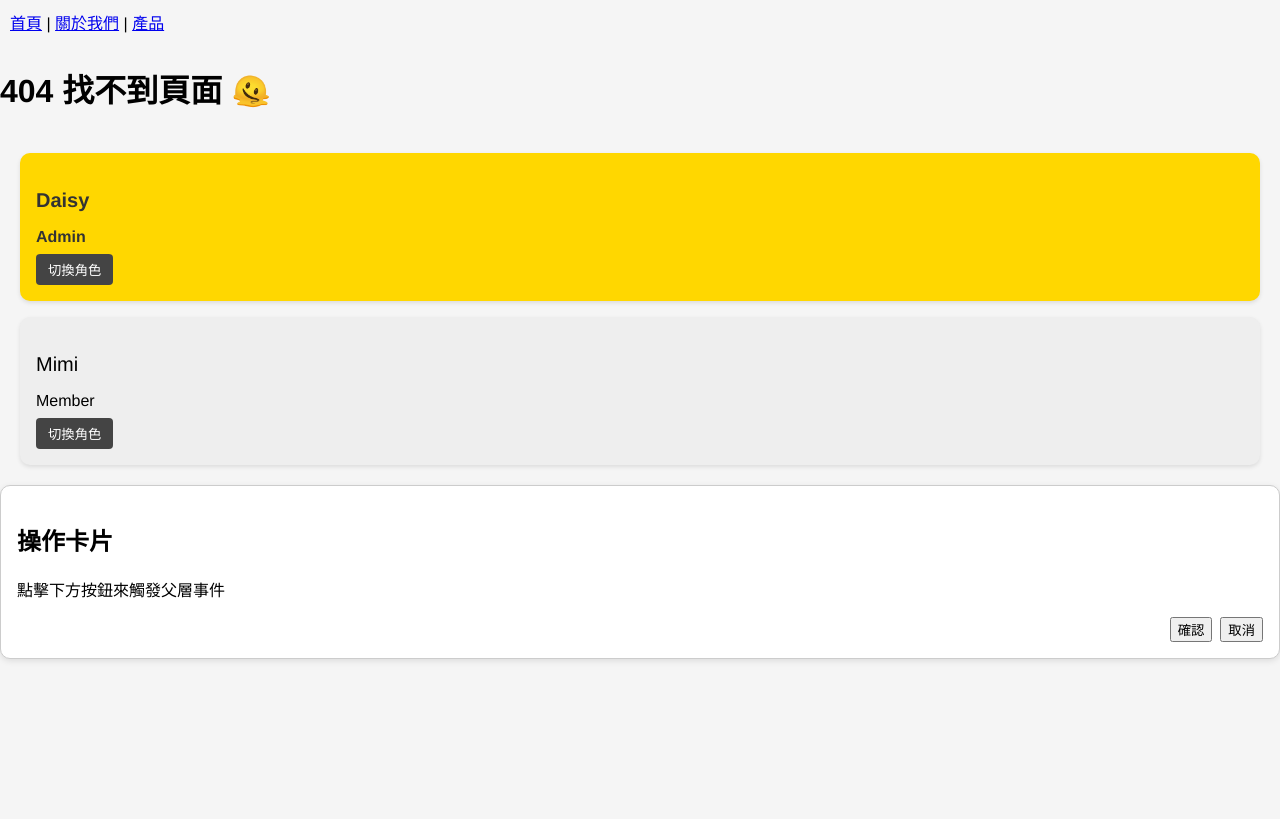
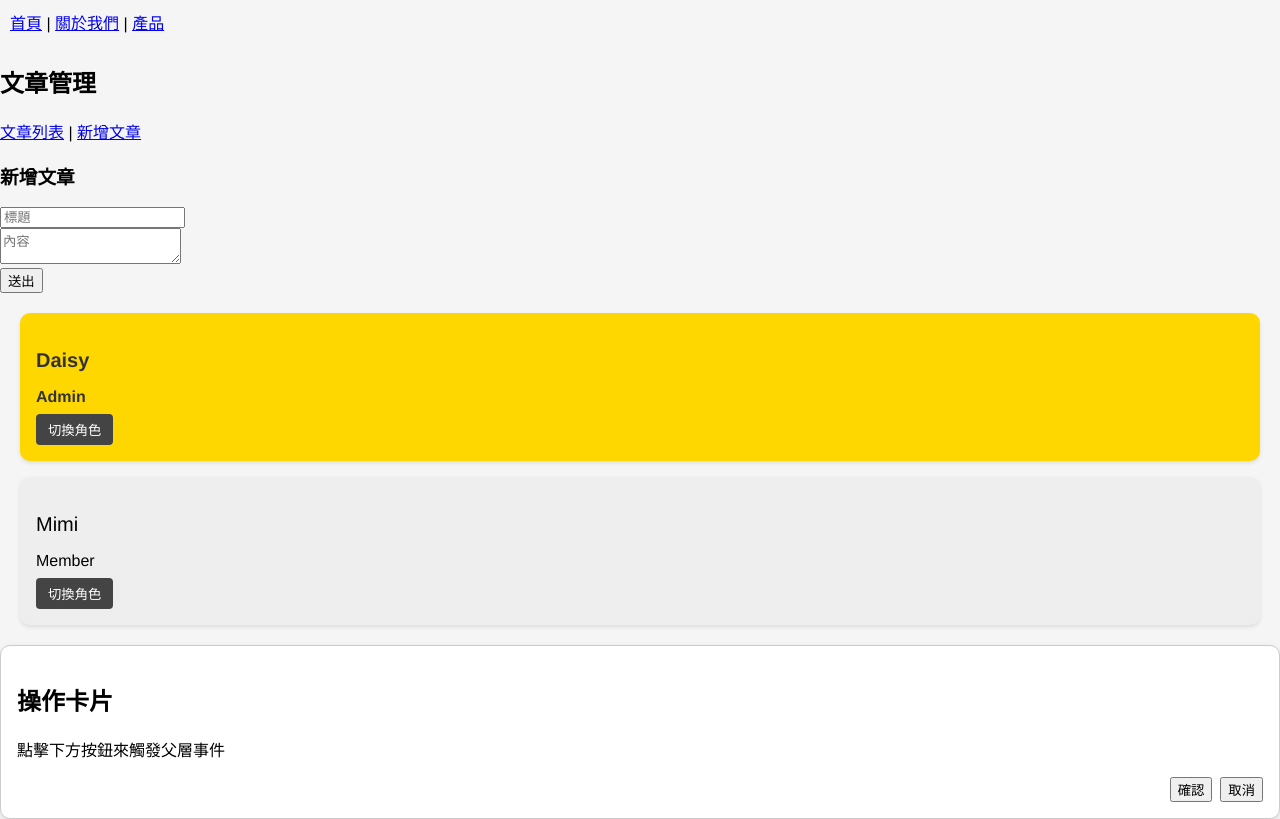
Before and after one commit to dai4116/vue3-ts, a Vue app: page /posts/new in a window 1280 px wide. Before the commit this address had no page. Built offline with nearby package versions, Linux system fonts and the light colour scheme.

Commit message:
update: 動態網址

```diff
--- /dev/null
+++ b/src/components/PostDetail.vue
@@ -0,0 +1,46 @@
+<template>
+  <div>
+    <h3>文章內容</h3>
+    <div v-if="loading">載入中...</div>
+    <div v-else-if="post">
+      <h4>{{ post.title }}</h4>
+      <p>{{ post.body }}</p>
+      <button @click="back">返回列表</button>
+    </div>
+    <div v-else>找不到文章</div>
+  </div>
+</template>
+
+<script setup lang="ts">
+import { ref, onMounted } from 'vue'
+import { useRoute, useRouter } from 'vue-router'
+
+interface Post {
+  id: number
+  title: string
+  body: string
+}
+
+const route = useRoute()
+const router = useRouter()
+
+const post = ref<Post>()
+const loading = ref(true)
+
+onMounted(async () => {
+  const id = route.params.id
+  try {
+    const res = await fetch(`https://jsonplaceholder.typicode.com/posts/${id}`)
+    if (!res.ok) throw new Error()
+    post.value = await res.json()
+  } catch {
+    post.value = undefined
+  } finally {
+    loading.value = false
+  }
+})
+
+function back() {
+  router.push('/posts')
+}
+</script>
--- /dev/null
+++ b/src/components/PostForm.vue
@@ -0,0 +1,31 @@
+<template>
+  <div>
+    <h3>新增文章</h3>
+    <form @submit.prevent="submit">
+      <div>
+        <input v-model="title" placeholder="標題" required />
+      </div>
+      <div>
+        <textarea v-model="body" placeholder="內容" required />
+      </div>
+      <button type="submit">送出</button>
+    </form>
+  </div>
+</template>
+
+<script setup lang="ts">
+import { ref } from 'vue'
+import { useRouter } from 'vue-router'
+
+const title = ref('')
+const body = ref('')
+const router = useRouter()
+
+function submit() {
+  console.log({
+    title: title.value,
+    body: body.value
+  })
+  router.push('/posts')
+}
+</script>
--- /dev/null
+++ b/src/components/PostList.vue
@@ -0,0 +1,36 @@
+<template>
+  <div>
+    <h3>文章列表</h3>
+    <div v-if="loading">載入中...</div>
+    <div v-else>
+      <ul>
+        <li v-for="post in posts" :key="post.id">
+          <router-link :to="`/posts/${post.id}`">{{ post.title }}</router-link>
+        </li>
+      </ul>
+    </div>
+  </div>
+</template>
+
+<script setup lang="ts">
+import { ref, onMounted } from 'vue'
+
+interface Post {
+  id: number
+  title: string
+}
+
+const posts = ref<Post[]>([])
+const loading = ref(true)
+
+onMounted(async () => {
+  try {
+    const res = await fetch('https://jsonplaceholder.typicode.com/posts')
+    posts.value = await res.json()
+  } catch (error) {
+    alert('載入失敗')
+  } finally {
+    loading.value = false
+  }
+})
+</script>
--- /dev/null
+++ b/src/layouts/PostLayout.vue
@@ -0,0 +1,11 @@
+<template>
+  <div>
+    <h2>文章管理</h2>
+    <router-link to="/posts">文章列表</router-link> |
+    <router-link to="/posts/new">新增文章</router-link>
+    <router-view />
+  </div>
+</template>
+
+<script setup lang="ts">
+</script>
--- a/src/views/Home.vue
+++ b/src/views/Home.vue
@@ -1,3 +1,16 @@
 <template>
-  <h1>歡迎來到首頁！</h1>
+  <div>
+    <h1>首頁</h1>
+    <button @click="goToPosts">查看文章列表</button>
+  </div>
 </template>
+
+<script setup lang="ts">
+import { useRouter } from 'vue-router'
+
+const router = useRouter()
+
+function goToPosts() {
+  router.push('/posts')
+}
+</script>
```
Also changed, not shown: src/router/index.ts (+15 -0 lines).
